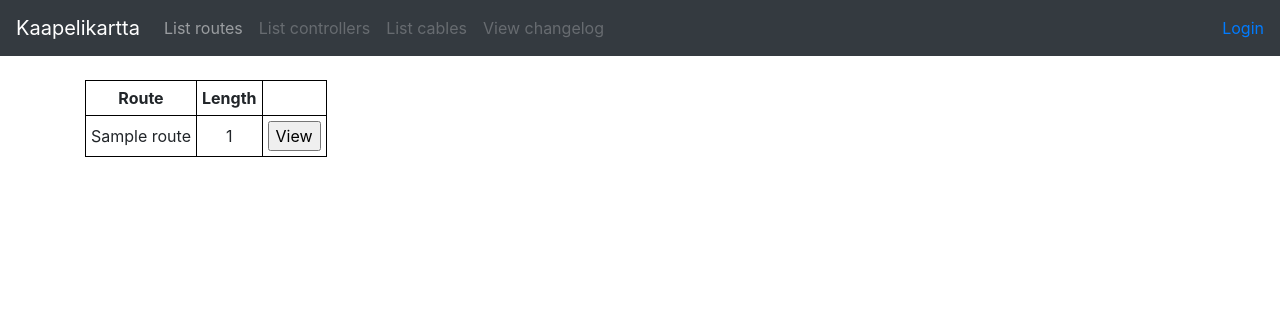
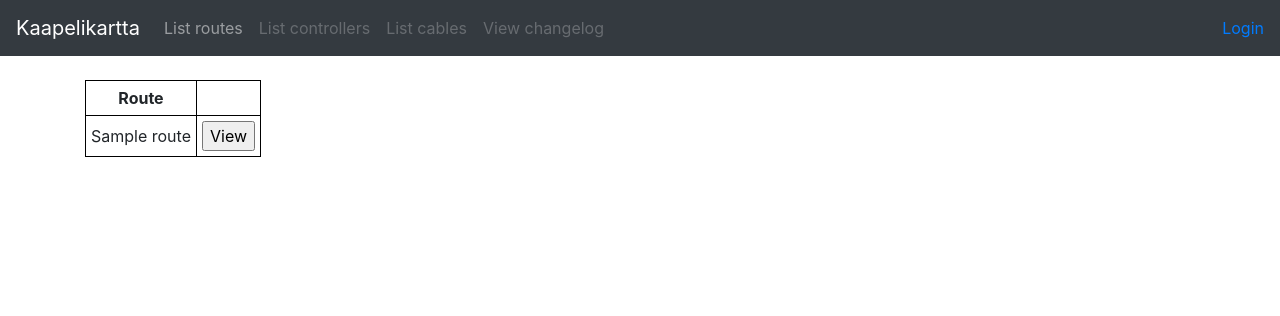
Before and after one commit to KalliMiika/Kaapelikartta, a Flask app: template application/templates/routes/list.html in a window 1280 px wide. Shown: the top 316 px of the page. Run offline with Flask 2, Linux system fonts and the light colour scheme; the template is opened without the code that fills it: most values are stand-ins (such as "Sample title", 1, 10 or a date in 2020); some libraries are stand-ins or nearby versions.

Commit message:
Kummitusten karkoitus List Routes sivulta

```diff
--- a/application/templates/routes/list.html
+++ b/application/templates/routes/list.html
@@ -8,12 +8,10 @@
 <table>
     <tr>
         <th>Route</th>
-        <th>Length</th>
     </tr>
     {% for route in routes %}
     <tr>
         <td>{{ route.name }}</td>
-        <td>{{ route.length }}</td>
         <td>
           <form method="GET" action="{{ url_for('routes_view_one', route=route.name) }}">
             <input type="submit" value="View"/>
```
